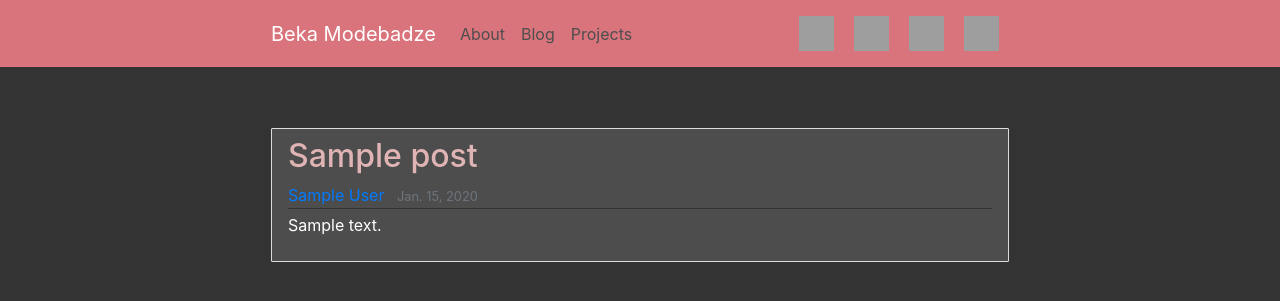
After one commit to bexxmodd/bexxmodd.com, a Django app: page /post/1/ in a window 1280 px wide. The commit adds this page. Shown: the top 301 px of the page. Run offline with Django 3.2, Linux system fonts and the light colour scheme; tables that the repository leaves empty hold one stand-in row (values such as "Sample post"); some libraries are stand-ins or nearby versions; grey boxes are pictures that could not be loaded.

Commit message:
added post update and delete buttons

```diff
--- a/bexxmodd_dot_com/bexxmodd_dot_com/settings.py
+++ b/bexxmodd_dot_com/bexxmodd_dot_com/settings.py
@@ -38,6 +38,7 @@ INSTALLED_APPS = [
     'django.contrib.sessions',
     'django.contrib.messages',
     'django.contrib.staticfiles',
+    'crispy_forms',
 ]
 
 MIDDLEWARE = [
@@ -124,3 +125,5 @@ STATIC_URL = '/static/'
 # https://docs.djangoproject.com/en/3.2/ref/settings/#default-auto-field
 
 DEFAULT_AUTO_FIELD = 'django.db.models.BigAutoField'
+
+CRISPY_TEMPLATE_PACK = 'bootstrap4'
--- a/bexxmodd_dot_com/blog/models.py
+++ b/bexxmodd_dot_com/blog/models.py
@@ -1,6 +1,7 @@
 from django.db import models
 from django.utils import timezone
 from django.contrib.auth.models import User
+from django.urls import reverse
 
 class Post(models.Model):
     title = models.CharField(max_length=150)
@@ -10,3 +11,6 @@ class Post(models.Model):
 
     def __str__(self):
         return self.title
+
+    def get_absolute_url(self):
+        return reverse('post-detail', kwargs={'pk': self.pk})
--- a/bexxmodd_dot_com/blog/templates/blog/base.html
+++ b/bexxmodd_dot_com/blog/templates/blog/base.html
@@ -34,17 +34,16 @@
               </div>
               <!-- Navbar Right Side -->
               <div class="navbar-nav">
-                <a class="nav-item nav-link" href="https://www.github.com/bexxmodd">
-
+                <a class="nav-item nav-link" href="https://www.github.com/bexxmodd" target="_blank">
                     <img src="https://i.imgur.com/YRBb2Gs.png" width="35", height="35", hspace="2"></a>
 
-                <a class="nav-item nav-link" href="https://www.linkedin.com/in/bmodebadze/">
+                <a class="nav-item nav-link" href="https://www.linkedin.com/in/bmodebadze/" target="_blank">
                     <img src="https://i.imgur.com/BKJVc01.png" width="35", height="35", hspace="2"></a>
 
-                <a class="nav-item nav-link" href="https://twitter.com/bexxmodd">
+                <a class="nav-item nav-link" href="https://twitter.com/bexxmodd" target="_blank">
                     <img src="https://i.imgur.com/6T1xL49.png" width="35", height="35", hspace="2"></a>
 
-                <a class="nav-item nav-link" href="https://bexxmodd.medium.com/">
+                <a class="nav-item nav-link" href="https://bexxmodd.medium.com/" target="_blank">
                     <img src="https://i.imgur.com/LYgjBBG.png" width="35", height="35", hspace="2"></a>
               </div>
             </div>
--- /dev/null
+++ b/bexxmodd_dot_com/blog/templates/blog/post_detail.html
@@ -0,0 +1,18 @@
+{% extends "blog/base.html" %}
+{% load markdown_extras %}
+{% block content %}
+<article class="media content-section">
+    <div class="media-body">
+      <h2>{{ object.title }}</h2>
+      <div class="article-metadata">
+        <a class="mr-2" href="#">{{ object.author.get_full_name }}</a>
+        <small class="text-muted">{{ object.date_posted|date:"N d, Y" }}</small>
+        {% if object.author == user %}
+            <a class="btn btn-secondary btn-sm mt-1 mb-1" href="{% url 'post-update' object.id %}">Update</a>
+            <a class="btn btn-danger btn-sm mt-1 mb-1" href="{% url 'post-delete' object.id %}">Delete</a>
+        {% endif %}
+      </div>
+      <p class="article-content">{{ object.content }}</p>
+    </div>
+  </article>
+{% endblock content %}
--- a/bexxmodd_dot_com/blog/templates/blog/posts.html
+++ b/bexxmodd_dot_com/blog/templates/blog/posts.html
@@ -1,10 +1,13 @@
 {% extends "blog/base.html" %}
 {% load markdown_extras %}
 {% block content %}
+{% if user.is_authenticated %}
+<a class="nav-item nav-link" href="{% url 'post-create' %}">New Post</a>
+{% endif %}
     {% for post in posts %}
     <article class="media content-section">
         <div class="media-body">
-          <h2><a class="article-title" href="#">{{ post.title }}</a></h2>
+          <h2><a class="article-title" href="{% url 'post-detail' post.id %}">{{ post.title }}</a></h2>
           <div class="article-metadata">
             <a class="mr-2" href="#">{{ post.author.get_full_name }}</a>
             <small class="text-muted">{{ post.date_posted|date:"N d, Y" }}</small>
--- a/bexxmodd_dot_com/blog/urls.py
+++ b/bexxmodd_dot_com/blog/urls.py
@@ -1,9 +1,18 @@
 from django.urls import path
-from .views import PostListView
+from .views import (
+    PostListView,
+    PostDetailView,
+    PostCreateView,
+    PostUpdateView,
+    PostDeleteView)
 from . import views
 
 urlpatterns = [
     path('blog/', PostListView.as_view(), name='blog-posts'),
+    path('post/<int:pk>/', PostDetailView.as_view(), name='post-detail'),
+    path('post/new/', PostCreateView.as_view(), name='post-create'),
+    path('post/<int:pk>/update/', PostUpdateView.as_view(), name='post-update'),
+    path('post/<int:pk>/delete/', PostDeleteView.as_view(), name='post-delete'),
     path('', views.about, name='blog-about'),
     path('projects/', views.projects, name='blog-projects')
 ]
--- a/bexxmodd_dot_com/blog/views.py
+++ b/bexxmodd_dot_com/blog/views.py
@@ -1,5 +1,7 @@
 from django.shortcuts import render
-from django.views.generic import ListView
+from django.contrib.auth.mixins import LoginRequiredMixin, UserPassesTestMixin
+from django.views.generic import (
+    ListView, DetailView, CreateView, UpdateView, DeleteView)
 from .models import Post
 
 
@@ -15,6 +17,41 @@ class PostListView(ListView):
     context_object_name = 'posts'
     ordering = ['-date_posted']
 
+
+class PostDetailView(DetailView):
+    model = Post
+
+class PostCreateView(LoginRequiredMixin, CreateView):
+    model = Post
+    fields = ['title', 'content']
+
+    def form_valid(self, form):
+        form.instance.author = self.request.user
+        return super().form_valid(form)
+
+class PostUpdateView(LoginRequiredMixin, UserPassesTestMixin, UpdateView):
+    model = Post
+    fields = ['title', 'content']
+
+    def form_valid(self, form):
+        form.instance.author = self.request.user
+        return super().form_valid(form)
+
+    def test_func(self) -> bool:
+        post = self.get_object()
+        return self.request.user == post.author
+
+
+class PostDeleteView(LoginRequiredMixin, UserPassesTestMixin, DeleteView):
+    model = Post
+    success_url = '/blog/'
+
+    def test_func(self) -> bool:
+        post = self.get_object()
+        return self.request.user == post.author
+
+
+
 def about(request):
     return render(request, 'blog/about.html', {'title': 'About'})
 
```
Also changed, not shown: bexxmodd_dot_com/blog/templates/blog/post_confirm_delete.html (added, +17 -0 lines), bexxmodd_dot_com/blog/templates/blog/post_form.html (added, +16 -0 lines).
